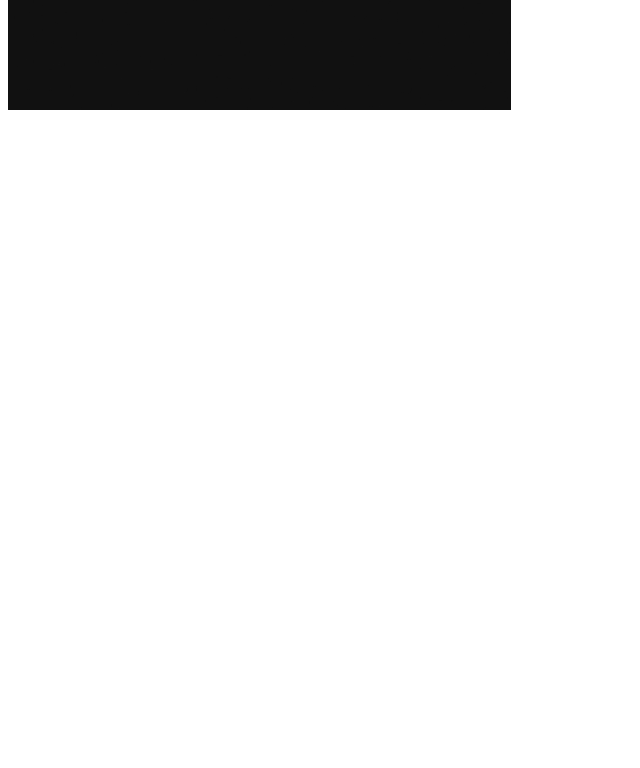
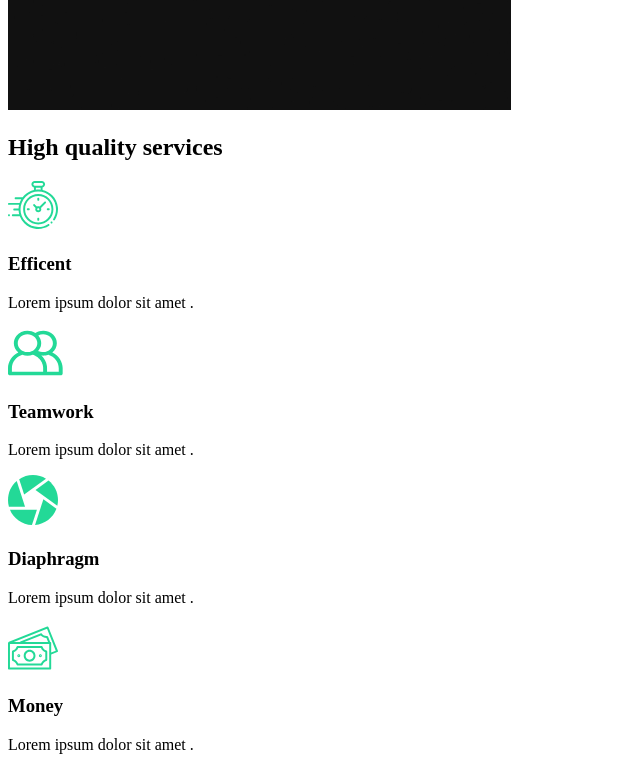
Before and after one commit to KartikChauhn/sastaportfolio, a React (Create React App) app: page / in a window 1280 px wide. Shown: the part 860-1628 px from the top of the page, without its empty margins (0-640 px from the left). Before the commit the page ends 982 px from the top, so only its background shows below. Built offline with nearby package versions, Linux system fonts and the light colour scheme.

Commit message:
ServicesSection

```diff
--- /dev/null
+++ b/src/components/ServicesSection.js
@@ -0,0 +1,54 @@
+import clock from '../img/clock.svg';
+import diaphragm from '../img/diaphragm.svg';
+import money from '../img/money.svg';
+import teamwork from '../img/teamwork.svg';
+import home2 from '../img/home2.png';
+
+const ServicesSection =() => {
+
+    return (
+        <div className="services">
+            <div className="description">
+                <h2>High <span>quality</span> services </h2>
+
+                <div className="cards">
+                    <div className="card">
+                        <div className="icon">
+                            <img src={clock} alt="#" />
+                            <h3>Efficent</h3>
+                        </div>
+                        <p>Lorem ipsum dolor sit amet .</p>
+                    </div>
+                    <div className="card">
+                        <div className="icon">
+                            <img src={teamwork} alt="#" />
+                            <h3>Teamwork</h3>
+                        </div>
+                        <p>Lorem ipsum dolor sit amet .</p>
+                    </div>
+                    <div className="card">
+                        <div className="icon">
+                            <img src={diaphragm} alt="#" />
+                            <h3>Diaphragm</h3>
+                        </div>
+                        <p>Lorem ipsum dolor sit amet .</p>
+                    </div>
+                    <div className="card">
+                        <div className="icon">
+                            <img src={money} alt="#" />
+                            <h3>Money</h3>
+                        </div>
+                        <p>Lorem ipsum dolor sit amet .</p>
+                    </div>
+                </div>
+
+                <div className="image">
+                    <img src={home2} alt="#" />
+                </div>
+
+            </div>
+        </div>
+    )
+}
+
+export default ServicesSection;
--- a/src/pages/Aboutus.js
+++ b/src/pages/Aboutus.js
@@ -1,10 +1,12 @@
 import AboutSection from "../components/AboutSection";
+import ServicesSection from "../components/ServicesSection";
 
 const Aboutus = () =>{
     return (
-        <div className="">
+        <>
             <AboutSection/>
-        </div>
+            <ServicesSection/>
+        </>
     )
 }
 
```
